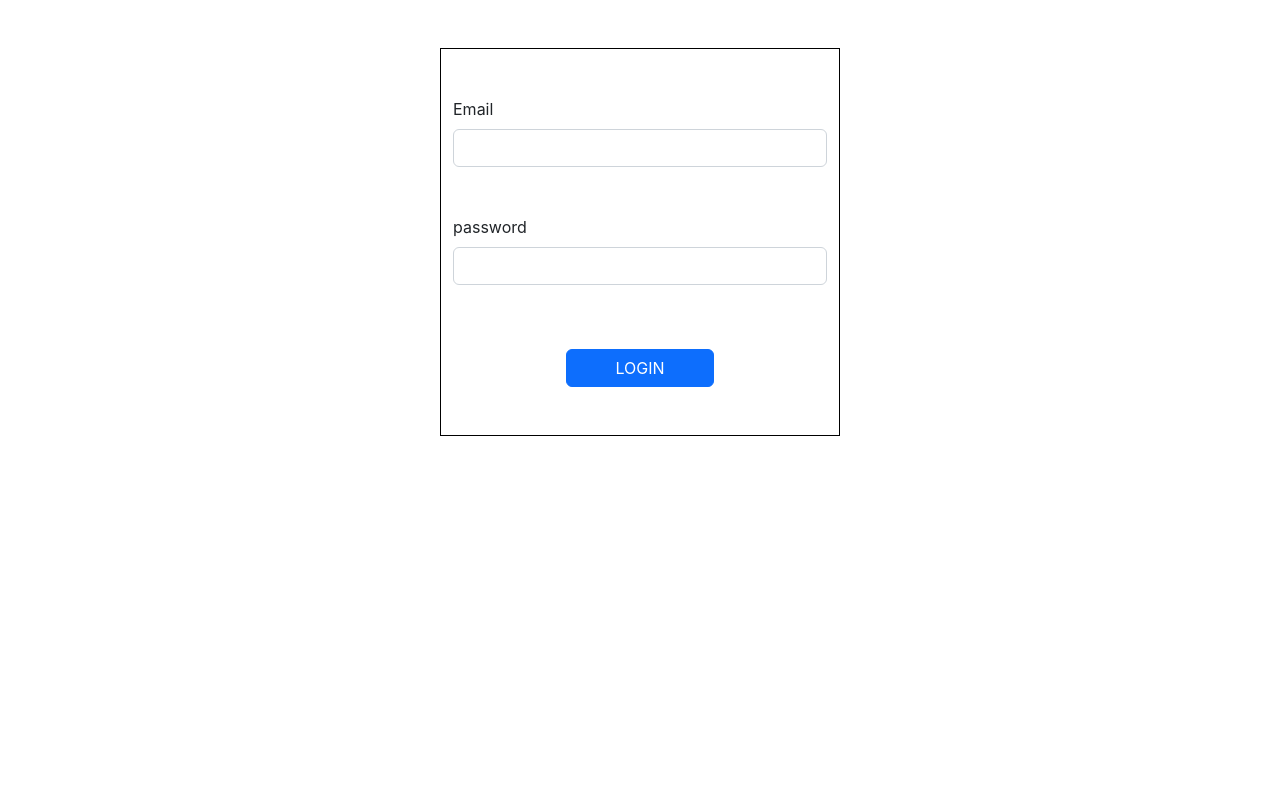
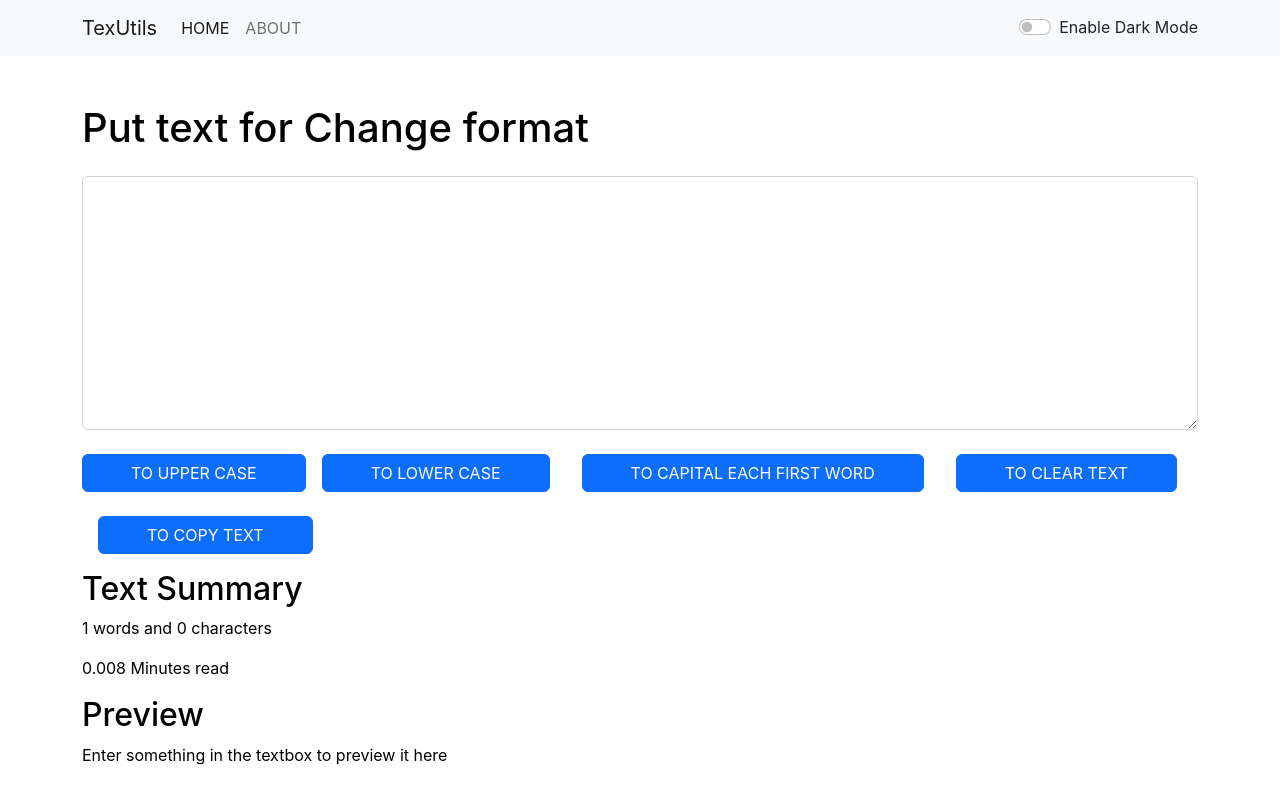
Before and after one commit to MSameer192/sameerReactApp, a React (Create React App) app: page / in a window 1280 px wide. Built offline with nearby package versions, Linux system fonts and the light colour scheme.

Commit message:
Router updated

```diff
--- a/package.json
+++ b/package.json
@@ -8,6 +8,7 @@
     "@testing-library/user-event": "^13.5.0",
     "react": "^18.2.0",
     "react-dom": "^18.2.0",
+    "react-router-dom": "^6.4.2",
     "react-scripts": "5.0.1",
     "web-vitals": "^2.1.4"
   },
--- a/src/App.js
+++ b/src/App.js
@@ -1,55 +1,64 @@
 import './App.css';
-import Login from './components/Login';
-// import Navbar from './components/Navbar';
-// import TextForm from './components/TextForm';
-// import About from './components/About';
+import Navbar from './components/Navbar';
+import TextForm from './components/TextForm';
+import About from './components/About';
 
-// import React, { useState } from 'react';
+import React, { useState } from 'react';
+import Alert from './components/Alert';
+import { BrowserRouter, Routes, Route } from "react-router-dom";
+
+
+
 
 function App() {
 
-  // const [mode, setMode] = useState('light');
+  const [mode, setMode] = useState('light');
+  const [modeBtn, setModeBtnText] = useState("Enable Dark Mode");
+  const [alert, setAlert] = useState(null);
 
-  // const [modeBtn, setModeBtnText] = useState("Enable Dark Mode");
+  const showAlert = (messeage, type) => {
+    setAlert ({
+      msg : messeage,
+      type : type,
+    })
 
-  // // const [myStyle1, myNewStyle] = useState({
-  // //   color: "black",
-  // // });
+    setTimeout(() => {
+      setAlert(null);
+    }, 1500);
 
-  // const toggleMode = () => {
+  }
+  const toggleMode = () => {
 
-  //   if (mode === "light") {
-  //     setMode('dark')
-  //     setModeBtnText('Disable Dark Mode')
-  //     document.body.style.backgroundColor = '#042743'
-  //     // myNewStyle({
-  //     //   color: 'white',
-  //     // })
-  //   }
+    if (mode === "light") {
+      setMode('dark')
+      setModeBtnText('Disable Dark Mode')
+      document.body.style.backgroundColor = '#042743'
+      showAlert("Dark mode has been enabled", "success")
+    }
 
-  //   else {
-  //     setMode('light')
-  //     setModeBtnText('Enable Dark Mode')
-  //     document.body.style.backgroundColor = 'white'
-  //     // myNewStyle({
-  //     //   color: 'black'
-  //     // })
-  //   }
-  // }
+    else {
+      setMode('light')
+      setModeBtnText('Enable Dark Mode')
+      document.body.style.backgroundColor = 'white'
+      showAlert("Enable mode has been enabled", "success")
+    }
+  }
 
 
 
   return (
-    <div className="App">
       <>
-        {/* <Navbar title="TexUtils" home="HOME" mode={mode} toggleMode={toggleMode} Btn={modeBtn} />
-        <TextForm heading="Put text for Change format" mode={mode} /> */}
 
-        {/* <About/> */}
+      < BrowserRouter >
+        <Navbar title="TexUtils" home="HOME" mode={mode} toggleMode={toggleMode} Btn={modeBtn} />
+        <Alert alert={alert} />
+        <Routes>
+            <Route path="/about" element={<About />} />
+            <Route path="/" element={<TextForm showAlert={showAlert} heading="Put text for Change format" mode={mode} />} />
 
-        <Login/>
+        </Routes>
+      </BrowserRouter>
       </>
-    </div>
   );
 }
 
--- /dev/null
+++ b/src/components/Alert.js
@@ -0,0 +1,16 @@
+import React from 'react';
+
+export default function Alert(props) {
+
+  // const capittalize = (word) =>{
+  //   const lower = word.toLowerCase()
+  //   return lower.charAt(0).toUpperCase() + lower.slice(1);
+  // }
+
+
+  return (
+    props.alert && <div className={`container mt-2 alert alert-${props.alert.type} alert-dismissible fade show`}  role="alert">
+        <strong>Success</strong>: {props.alert.msg}
+    </div>
+  );
+}
--- a/src/components/Login.js
+++ /dev/null
@@ -1,32 +0,0 @@
-import React, {useState} from 'react';
-
-
-
-export default function Login() {
-    const [loginDetail, setLoginDetail] = useState("email")
-    console.log(loginDetail)
-
-    const updateName = () =>{
-        setLoginDetail('Sameer')
-        console.log(setLoginDetail)
-    }
-
-    return (
-            <div className="container mt-5" id="form">
-                <form className="mt-5" method="post">
-                    <div className="my-5">
-                        <label htmlFor="userName" className="form-label">Email</label>
-                        <input type="email" className="form-control" id="userName"/>
-                    </div>
-                    <div className="mb-3 my-5">
-                        <label htmlFor="password" className="form-label">password</label>
-                        <input type="password" className="form-control" id="password"/>
-                    </div>
-
-                    <div className="text-center">
-                        <button onClick={updateName} type="submit" className="btn btn-primary my-5 px-5 " >LOGIN</button>
-                    </div>
-                </form>
-            </div>
-    )
-}
--- a/src/components/Navbar.js
+++ b/src/components/Navbar.js
@@ -1,5 +1,7 @@
 import React from 'react';
 import PropTypes from 'prop-types';
+import { Link } from 'react-router-dom';
+
 
 
 export default function Navbar(props) {
@@ -7,23 +9,19 @@ export default function Navbar(props) {
         <div>
             <nav className={`navbar navbar-expand-lg navbar-${props.mode} bg-${props.mode}`}>
                 <div className="container">
-                    <a className="navbar-brand " href="/">{props.title}</a>
+                    <Link className="navbar-brand " to="/">{props.title}</Link>
                     <button className="navbar-toggler" type="button" data-bs-toggle="collapse" data-bs-target="#navbarSupportedContent" aria-controls="navbarSupportedContent" aria-expanded="false" aria-label="Toggle navigation">
                         <span className="navbar-toggler-icon"></span>
                     </button>
                     <div className="collapse navbar-collapse" id="navbarSupportedContent">
                         <ul className="navbar-nav me-auto mb-2 mb-lg-0">
                             <li className="nav-item">
-                                <a className="nav-link active" aria-current="page" href="/">{props.home}</a>
+                                <Link className="nav-link active" aria-current="page" to="/">{props.home}</Link>
                             </li>
                             <li className="nav-item">
-                                <a className="nav-link" href="/">ABOUT</a>
+                                <Link className="nav-link" to="/about">ABOUT</Link>
                             </li>
                         </ul>
-                        {/* <form className="d-flex" role="search">
-                            <input className="form-control me-2" type="search" placeholder="Search" aria-label="Search" />
-                            <button className="btn btn-outline-primary" type="submit">Search</button>
-                        </form> */}
 
                         <div className={`form-check form-switch text-${props.mode === 'light'? 'dark':'light'}`}>
                             <input className="form-check-input" type="checkbox" role="switch" id="flexSwitchCheckDefault" onClick={props.toggleMode}/>
--- a/src/components/TextForm.js
+++ b/src/components/TextForm.js
@@ -4,19 +4,24 @@ import React, {useState} from 'react';
 
 export default function TextForm(props) {
 
+  const [text, setText] = useState("");
+
   const tOUpperCase = () => {
     let newText = text.toLocaleUpperCase()
     setText(newText)
+    props.showAlert('Converted to Upper Case', 'info')
   }
 
   const tOLowerCase = () => {
     let newText = text.toLocaleLowerCase()
     setText(newText)
+    props.showAlert('Converted to Lower Case', 'info')
   }
 
   const tOClearCase = () => {
     let newText = ""
     setText(newText)
+    props.showAlert('Text Cleared', 'info')
   }
 
   const tOHandleOnChange = (event) => {
@@ -27,6 +32,7 @@ export default function TextForm(props) {
     let text = document.getElementById("exampleFormControlTextarea1");
     text.select();
     navigator.clipboard.writeText(text.value)
+    props.showAlert('Text copy to ClipBoard!', 'info')
   }
 
   const tOCapitalEachWord = () => {
@@ -42,12 +48,9 @@ export default function TextForm(props) {
 
     const UpdatedCase = ArrForCapital.join(" ");
     setText(UpdatedCase);
+    props.showAlert('Each word Capitalized', 'info')
+
   };
-
-
-
-  const [text, setText] = useState("");
-
 
   return (
     <div className="mt-5 container text-start" style={{color: props.mode==='dark'? 'white':'black'}}>
```
Also changed, not shown: src/App.css (line endings or trailing spaces), 1 other file (tests, documents, lock files or other folders).
